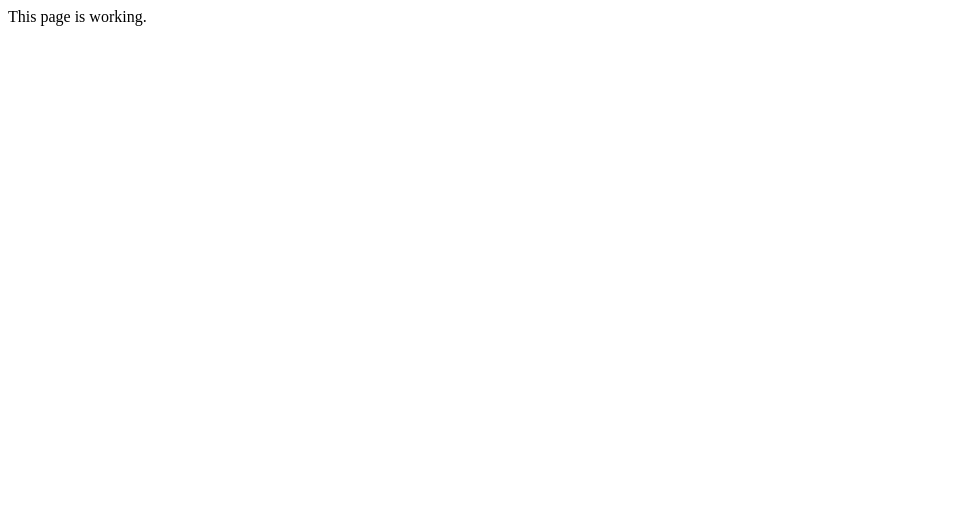
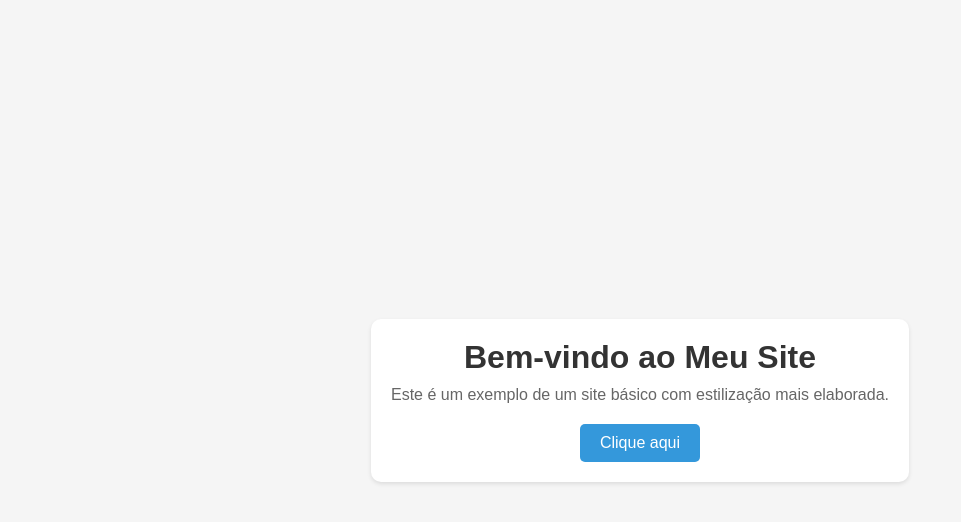
Before and after one commit to guizaodev/html-test, a plain HTML site: page index.html in a window 1280 px wide. Shown: the whole page, without its empty margins (0-961 px from the left). Drawn offline with Linux system fonts and the light colour scheme.

Commit message:
mudança de layout

```diff
--- a/index.html
+++ b/index.html
@@ -1 +1,18 @@
-This page is working.
+<!DOCTYPE html>
+<html lang="en">
+<head>
+    <meta charset="UTF-8">
+    <meta name="viewport" content="width=device-width, initial-scale=1.0">
+    <title>Meu Site Básico</title>
+    <link rel="stylesheet" href="styles.css">
+</head>
+<body>
+    <div class="container">
+        <h1>Bem-vindo ao Meu Site</h1>
+        <p>Este é um exemplo de um site básico com estilização mais elaborada.</p>
+        <a href="#" class="button">Clique aqui</a>
+    </div>
+
+    <script src="script.js"></script>
+</body>
+</html>
--- /dev/null
+++ b/script.js
@@ -0,0 +1,9 @@
+document.addEventListener('DOMContentLoaded', function() {
+    // Seletor para o botão
+    const button = document.querySelector('.button');
+
+    // Evento de clique no botão
+    button.addEventListener('click', function() {
+        alert('Você clicou no botão!');
+    });
+});
--- /dev/null
+++ b/styles.css
@@ -0,0 +1,49 @@
+/* Reset de margens e preenchimentos para elementos */
+* {
+    margin: 0;
+    padding: 0;
+    box-sizing: border-box;
+}
+
+body {
+    font-family: Arial, sans-serif;
+    background-color: #f5f5f5;
+    margin: 0;
+    padding: 0;
+    display: flex;
+    justify-content: center;
+    align-items: center;
+    min-height: 100vh;
+}
+
+.container {
+    text-align: center;
+    padding: 20px;
+    border-radius: 10px;
+    background-color: #fff;
+    box-shadow: 0 2px 4px rgba(0, 0, 0, 0.1);
+}
+
+h1 {
+    color: #333;
+    margin-bottom: 10px;
+}
+
+p {
+    color: #666;
+    margin-bottom: 20px;
+}
+
+.button {
+    display: inline-block;
+    padding: 10px 20px;
+    background-color: #3498db;
+    color: #fff;
+    text-decoration: none;
+    border-radius: 5px;
+    transition: background-color 0.3s ease;
+}
+
+.button:hover {
+    background-color: #2980b9;
+}
```
